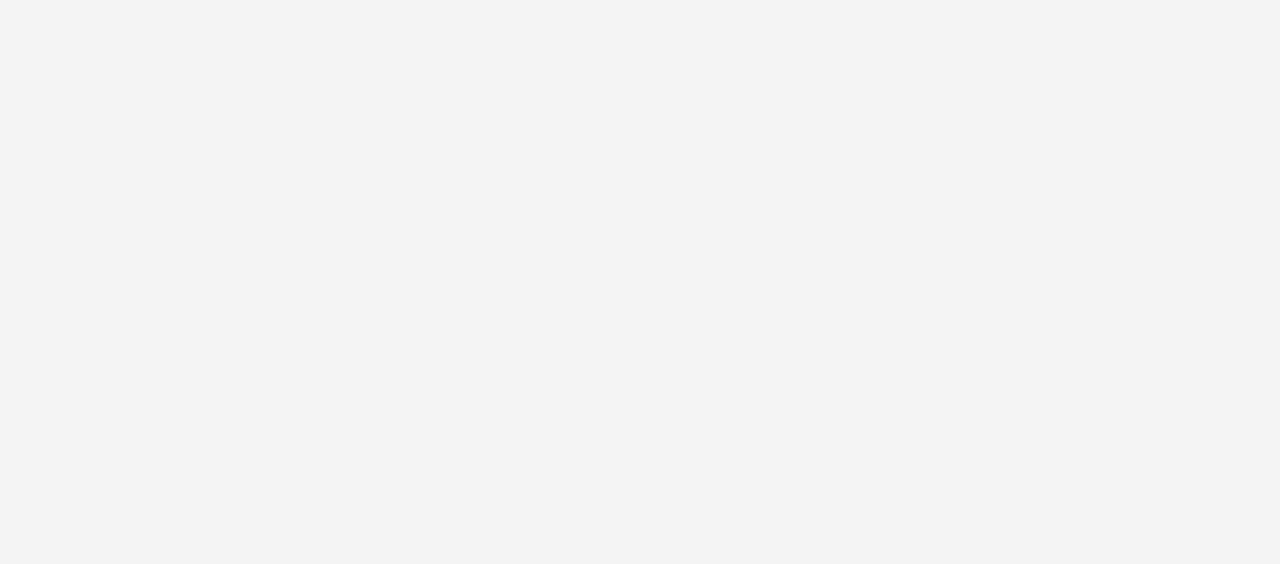
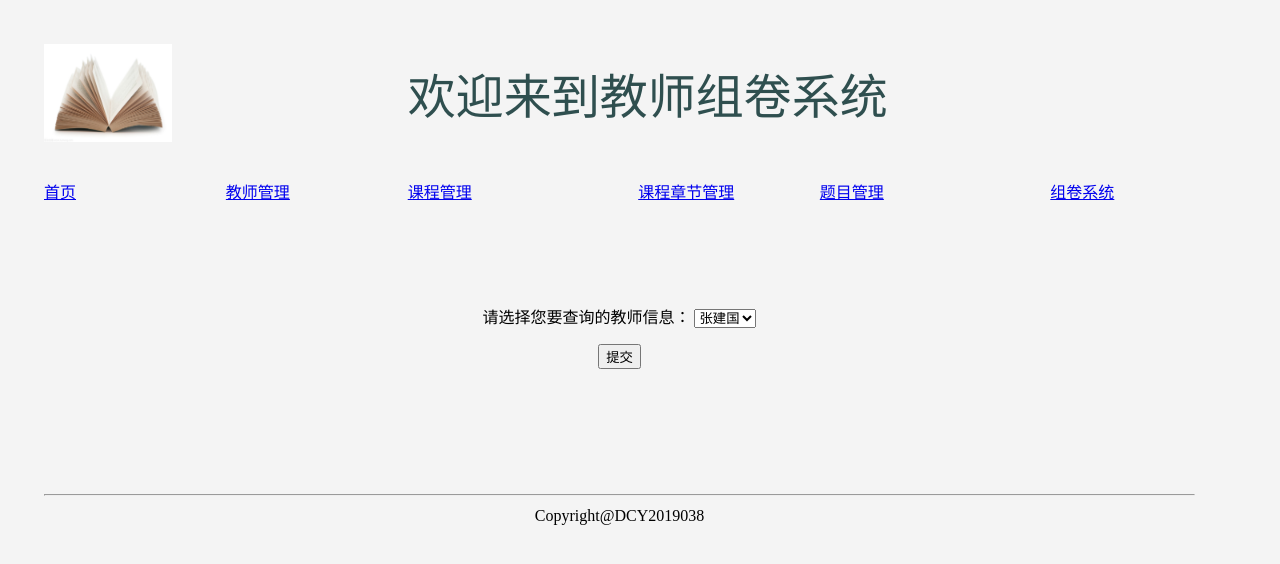
Before and after one commit to forteacherspaper/paper, a PHP site: page / in a window 1280 px wide. Before the commit the part shown is empty. Shown: the top 564 px of the page. Run offline with PHP 8.4, Linux system fonts and the light colour scheme.

Commit message:
增加了图片

```diff
--- a/index.php
+++ b/index.php
@@ -3,8 +3,77 @@
 <html xmlns="http://www.w3.org/1999/xhtml">
 <head>
 <meta http-equiv="Content-Type" content="text/html; charset=utf-8"/>
-<title>组卷系统</title>
+<title>首页-教师组卷系统</title>
 </head>
 <body bgcolor="#f4f4f4">
+	<table width="100%" height="100%" border="0" align="center" cellspacing="35" >
+		<thead>
+		<tr>
+			<td width="68" height="98" rowspan="2" colspan="2">
+                            <img src="images/logo.jpg" height="98" width="128"/>
+			</td>
+			<td height="68" colspan="4">
+				<font face="华文行楷" size="+4" color="darkslategray">欢迎来到教师组卷系统</font>
+			</td>
+			<td width="10%" rowspan="2">&nbsp;</td>
+		</tr>
+	</thead>
+
+	<tbody>
+		<tr>
+			<td width="15%" height="20" align="left" valign="middle">
+				<a href="index.php">首页</a>
+			</td>
+			<td width="15%" height="20" align="left" valign="middle">
+				<a href="teachermanage.php">教师管理</a>
+			</td>
+			<td width="20%" height="20">
+				<a href="coursemanage.php">课程管理</a>
+			</td>
+			<td width="15%" height="20" align="left" valign="middle">
+				<a href="course_chapter.php">课程章节管理</a>
+			</td>
+			<td width="20%" height="20" align="left" valign="middle">
+				<a href="topicmanage.php">题目管理</a>
+			</td>
+			<td width="20%" height="20" align="left" valign="middle">
+				<a href="zujuan.php">组卷系统</a>
+			</td>
+			<td width="15%" height="20">&nbsp;</td>
+		</tr>
+
+		<tr>
+			<td height="209" colspan="6" align="center">
+                            <form id="forml" name="forml" method="post" action="teachermanage.php">
+                                请选择您要查询的教师信息：
+                                <select name="username" id="username">
+                                    <option value="1">张建国</option>
+                                    <option value="2">吴美娜</option>
+                                    <option value="3">廖胜斌</option>
+                                    <option value="4">李艺彤</option>
+                                    <option value="3">杨开朗</option>
+                                    <option value="3">王华峰</option>
+                                    <option value="3">邢可</option>
+                                    <option value="3">赵海波</option>
+                                    <option value="3">沈桂芳</option>
+                                    <option value="3">段荣浩</option>
+                                </select>
+                                <p><input type="submit" name="submit" value="提交"/></p>
+                            </form>
+                        </td>
+                </tr>
+	</tbody>
+	<tfoot>
+                <tr>
+			<td colspan="6">
+			<table width="100%" border="0">
+			<hr>
+			<tr>
+				<td align="center" valign="middle">Copyright@DCY2019038</td>
+			</tr>
+			</table>
+			</td>
+		</tr>
+	</tfoot>
 </body>
 </html>
```
Also changed, not shown: course_chapter.php (added, +7 -0 lines), coursemanage.php (added, +7 -0 lines), teachermanage.php (added, +7 -0 lines), topicmanage.php (added, +7 -0 lines), images/logo.jpg (added).
